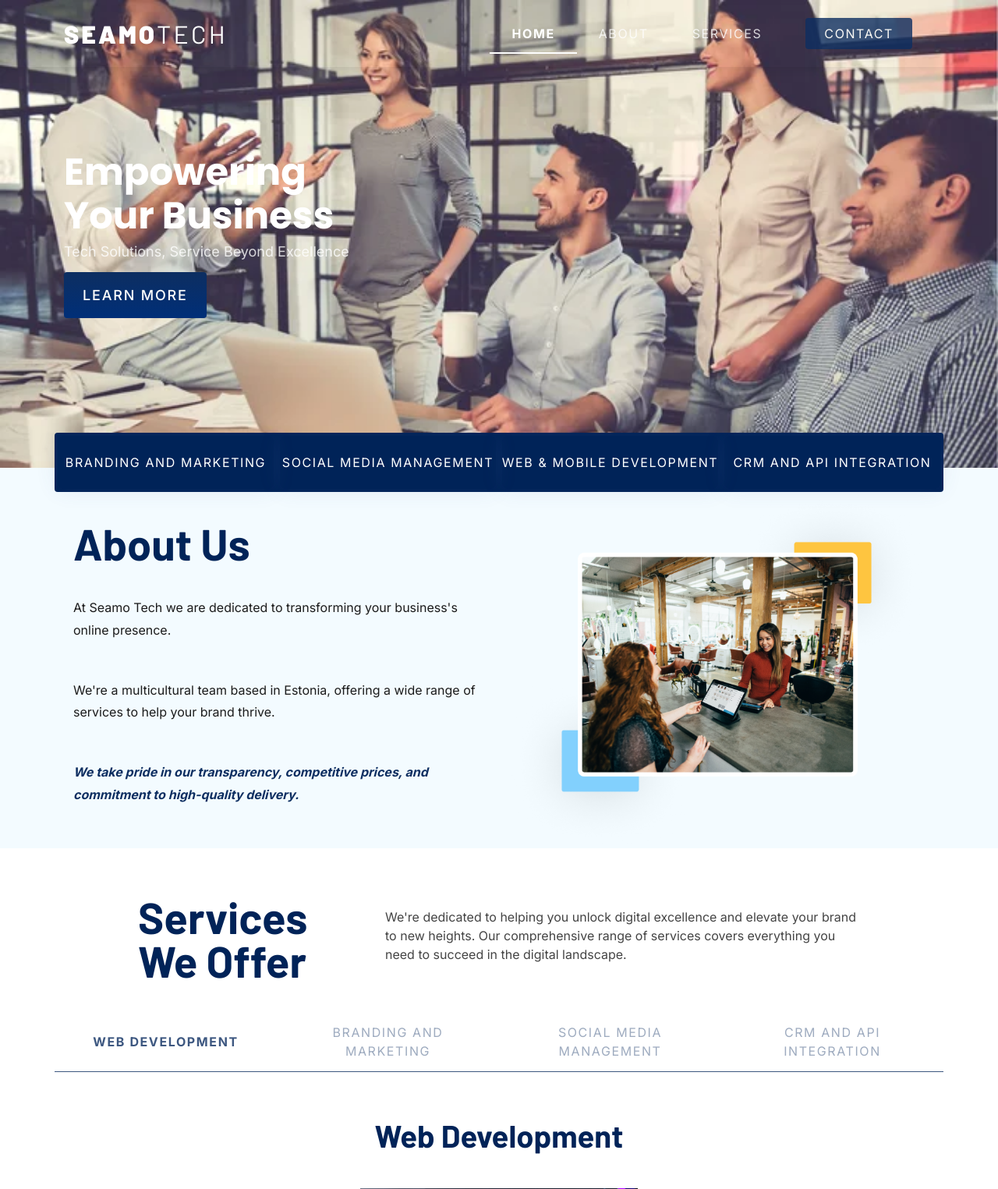
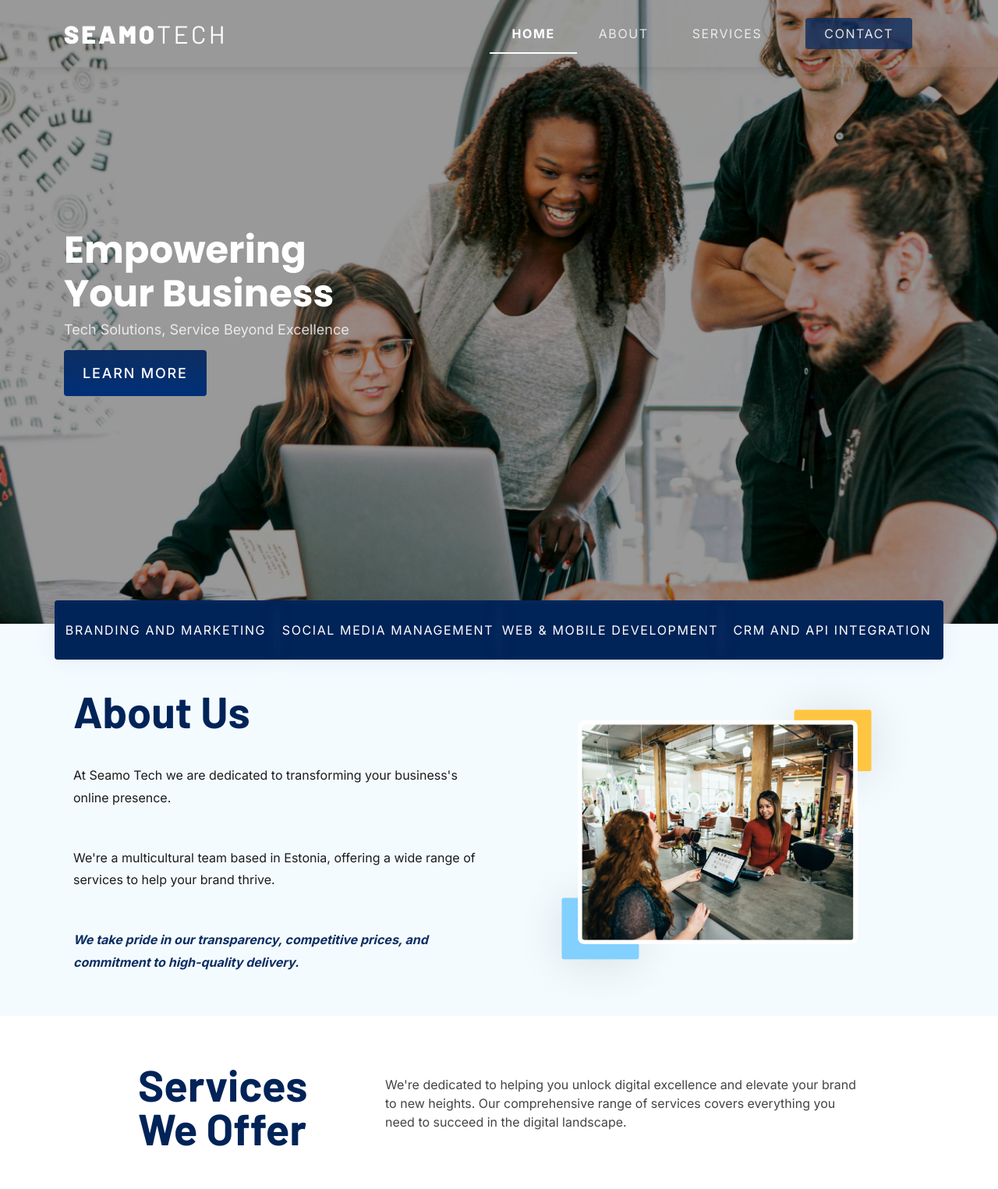
Before and after one commit to Inspired715/Codeigniter-CRM-Management, a CodeIgniter app: page /token/ in a window 1280 px wide. Shown: the top 1525 px of the page at 78% size. Run offline with CodeIgniter, Linux system fonts and the light colour scheme; some libraries are stand-ins or nearby versions.

Commit message:
modify banner image and style

```diff
--- a/assets/css/landingstyle.css
+++ b/assets/css/landingstyle.css
@@ -383,7 +383,7 @@ h1 {
 #hero {
   width: 100%;
   margin-top: -86px;
-  height: 75vh;
+  height: 100vh;
   background: url("../img/hero-bg.png") top left;
   background-size: cover;
   position: relative;
@@ -531,7 +531,7 @@ section {
 
 .featured-services{
   padding: 0px;
-  margin-top: -45px;
+  margin-top: -30px;
   background-color: #F3FBFF;
 }
 
```
Also changed, not shown: assets/img/hero-bg.png.
